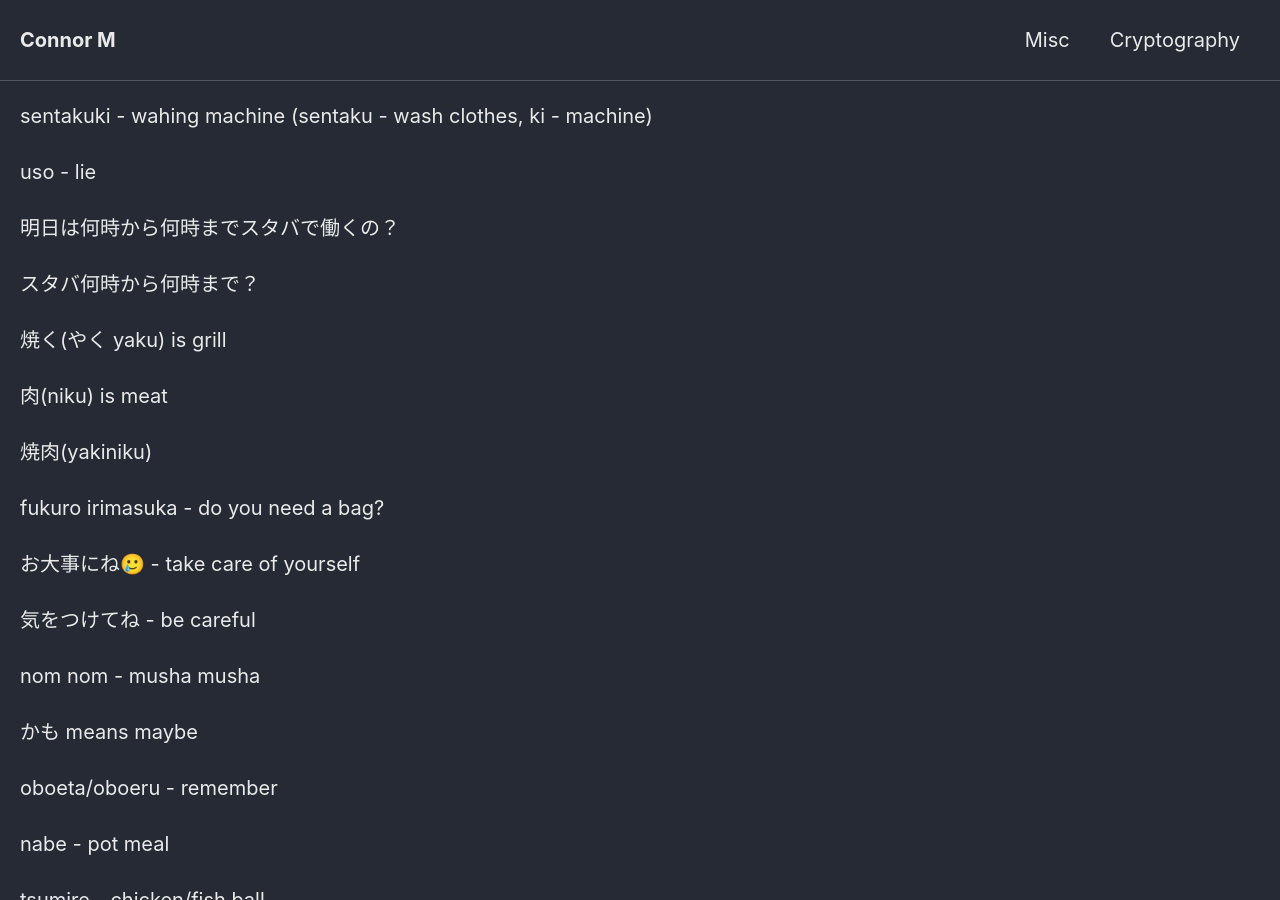
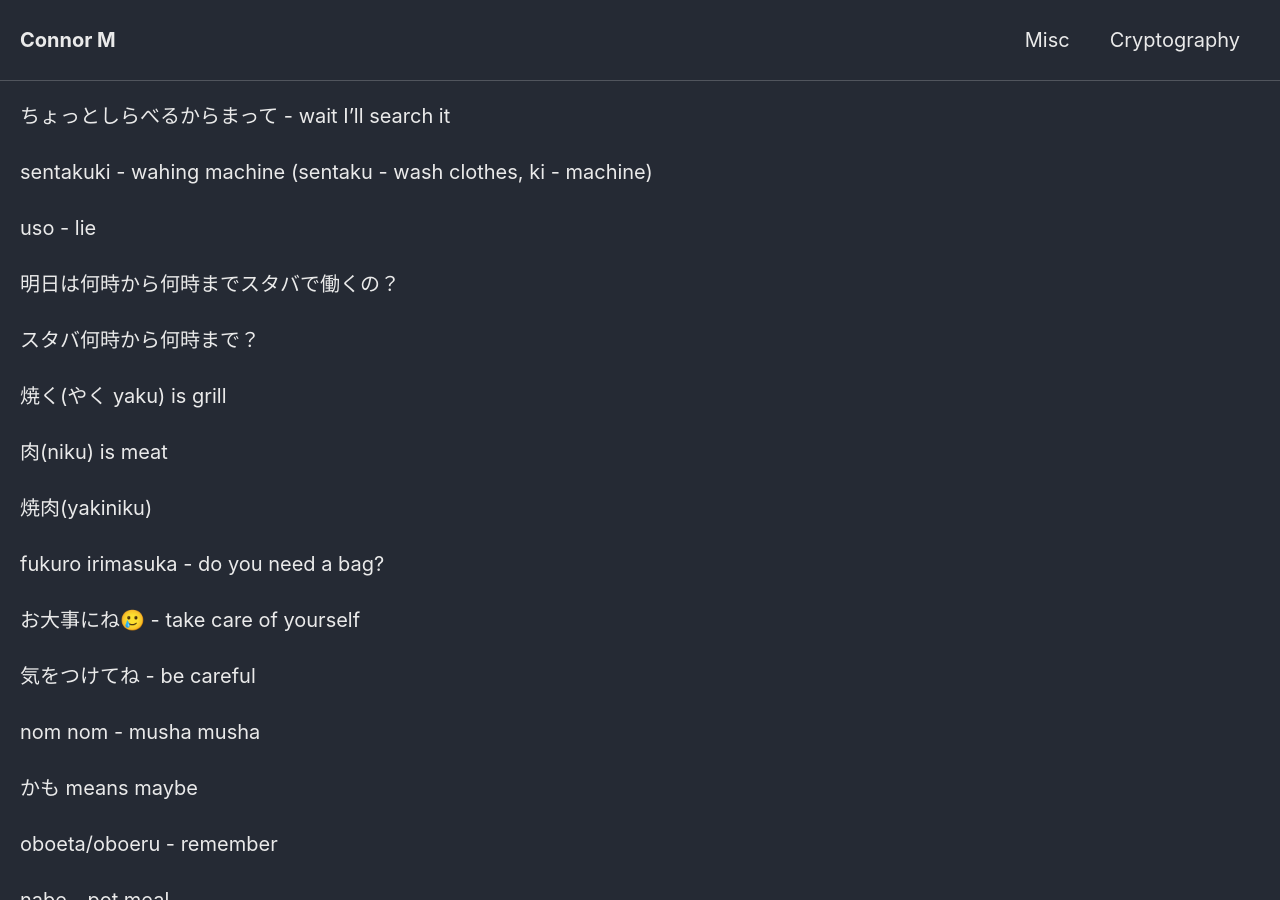
Before and after one commit to Connor-McCartney/Connor-McCartney.github.io, a Jekyll site: the page built from _pages/misc/japanese.md, in a window 1280 px wide and 900 px high. Built offline with Jekyll 4.4.1, drawn with Linux system fonts in a browser that asks for light colours; cached includes are drawn as plain includes; our own code applies the rules of GitHub Pages for plain Markdown files.

Commit message:
Update japanese.md

```diff
--- a/_pages/misc/japanese.md
+++ b/_pages/misc/japanese.md
@@ -1,3 +1,5 @@
+ちょっとしらべるからまって - wait I'll search it
+
 sentakuki - wahing machine (sentaku - wash clothes, ki - machine)
 
 uso - lie
```
